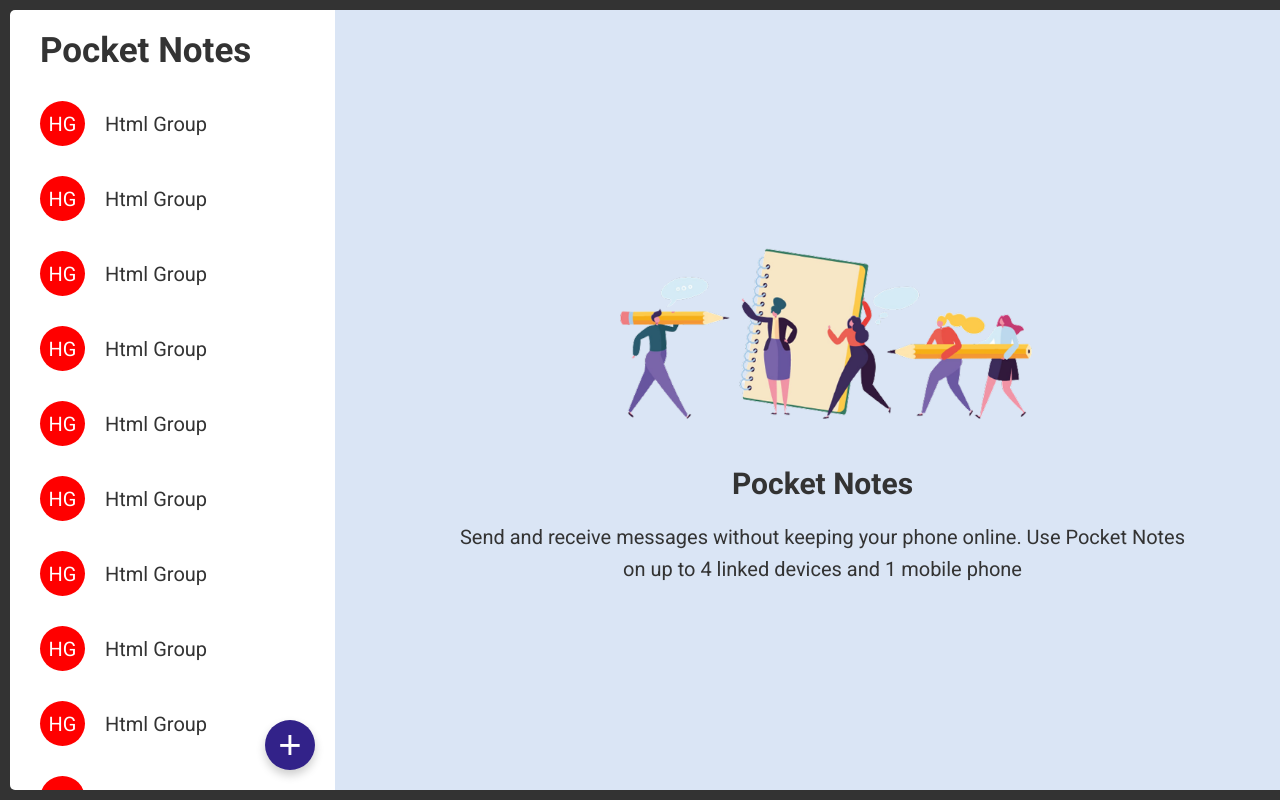
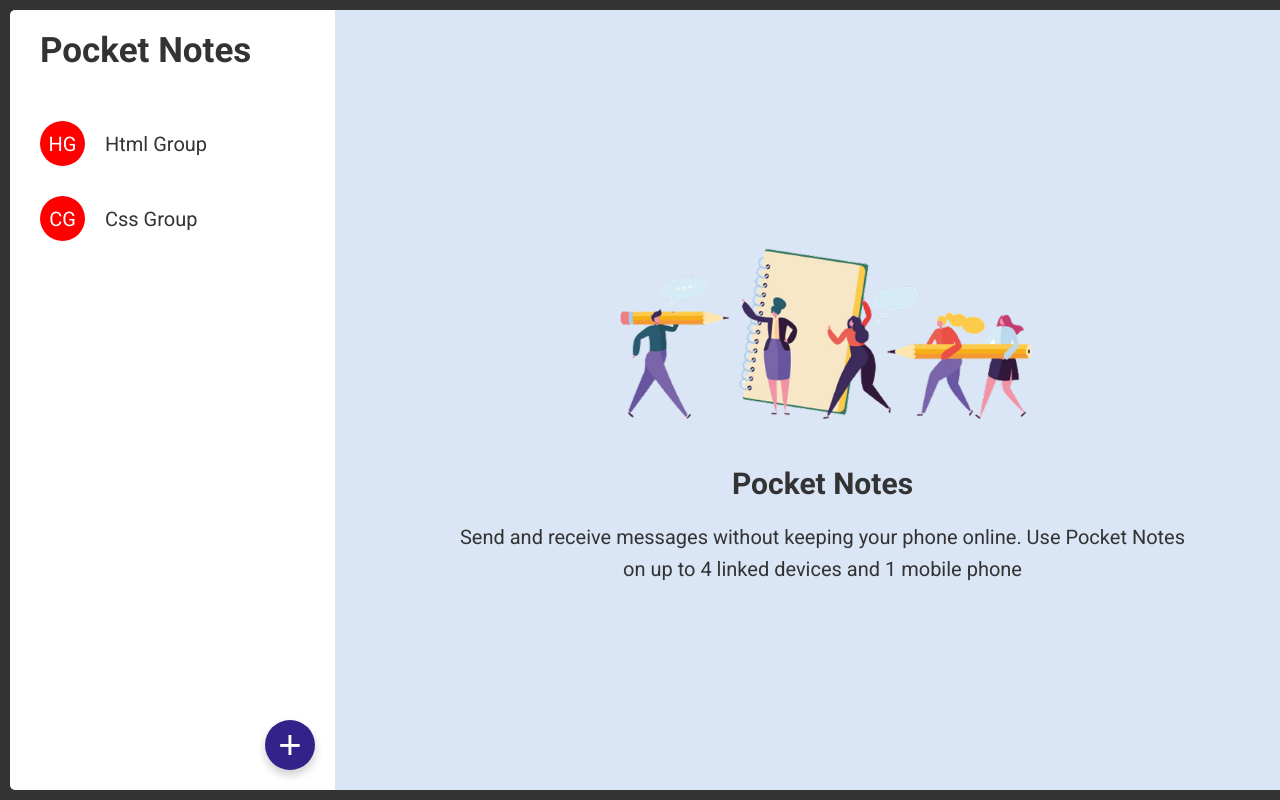
Before and after one commit to MohitAlphonsus/pocket-notes, a React (Vite) app: page / in a window 1280 px wide. Shown: the top 800 px of the page. Built offline with nearby package versions, Linux system fonts and the light colour scheme.

Commit message:
modal form opens on button click, which is in sidebar section

```diff
--- a/src/components/Sidebar.jsx
+++ b/src/components/Sidebar.jsx
@@ -1,34 +1,22 @@
+import { useState } from 'react';
+import { GroupLIst, Modal, FormAddGroup } from '../components';
 import styles from './Sidebar.module.css';
 
-const arr = [
-	{ id: 1, name: 'Html Group' },
-	{ id: 2, name: 'Html Group' },
-	{ id: 3, name: 'Html Group' },
-	{ id: 4, name: 'Html Group' },
-	{ id: 5, name: 'Html Group' },
-	{ id: 6, name: 'Html Group' },
-	{ id: 7, name: 'Html Group' },
-	{ id: 8, name: 'Html Group' },
-	{ id: 9, name: 'Html Group' },
-	{ id: 10, name: 'Html Group' },
-];
 export default function Sidebar() {
+	const [showModal, setShowModal] = useState(false);
+
 	return (
 		<aside className={styles.sidebar}>
 			<header className={styles.header}>
-				<h1>Pocket Notes</h1>
+				<h2>Pocket Notes</h2>
 			</header>
-			<ul className={styles.list}>
-				{arr.map(note => (
-					<li key={note.id}>
-						<span>
-							{note.name.split(' ')[0][0] + note.name.split(' ')[1][0]}
-						</span>
-						<span>{note.name}</span>
-					</li>
-				))}
-			</ul>
-			<button className={styles.btnAdd}>+</button>
+			<GroupLIst />
+			<button className={styles.btnAdd} onClick={() => setShowModal(true)}>
+				+
+			</button>
+			<Modal showModal={showModal} onClose={() => setShowModal(false)}>
+				<FormAddGroup />
+			</Modal>
 		</aside>
 	);
 }
--- a/src/components/Sidebar.module.css
+++ b/src/components/Sidebar.module.css
@@ -3,7 +3,7 @@
   background-color: var(--color-white);
   display: flex;
   flex-direction: column;
-  /* gap: 2rem; */
+  gap: 2rem;
   position: relative;
 }
 
@@ -11,42 +11,8 @@
   padding: 2rem 3rem;
 }
 
-.header h1 {
+.header h2 {
   font-size: 3.5rem;
-}
-
-.list {
-  display: flex;
-  flex-direction: column;
-  list-style: none;
-  gap: 1rem;
-  height: 100%;
-  scrollbar-width: none;
-  overflow-y: scroll;
-}
-
-.list li {
-  width: 100%;
-  display: flex;
-  align-items: center;
-  padding: 1rem 1rem 1rem 3rem;
-  gap: 2rem;
-  font-size: 2rem;
-}
-
-.list span:first-child {
-  display: inline-block;
-  height: 4.5rem;
-  width: 4.5rem;
-  border-radius: 50%;
-  background-color: red;
-  color: white;
-  display: grid;
-  place-content: center;
-}
-
-.list span:last-child {
-  flex-grow: 1;
 }
 
 .btnAdd {
```
